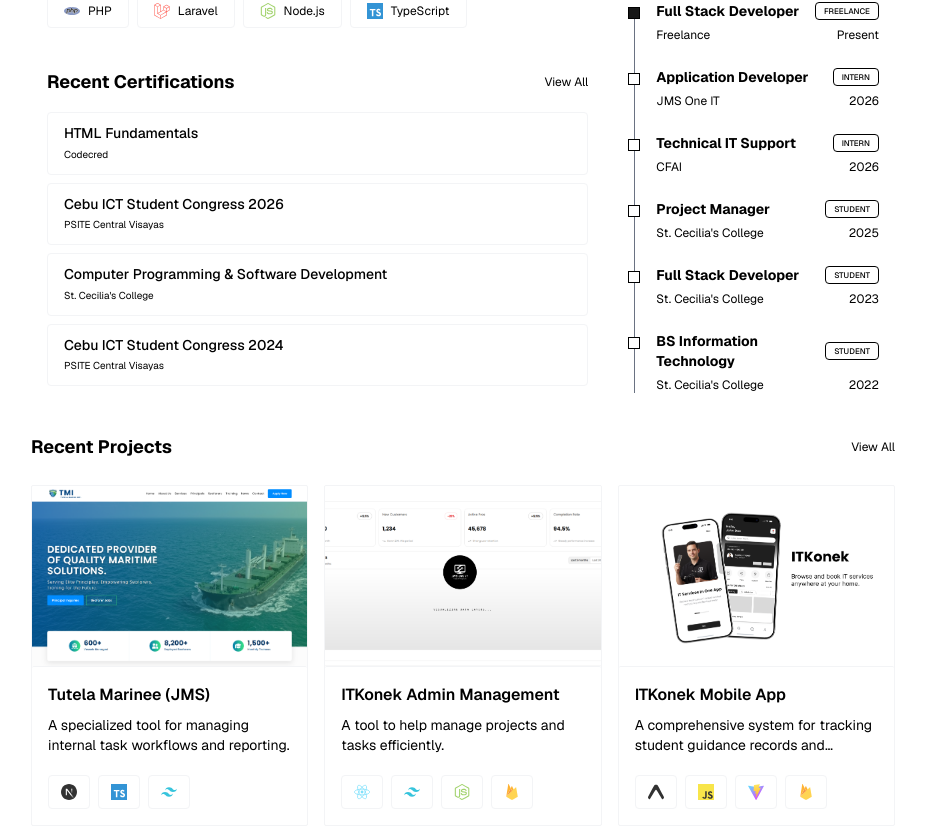
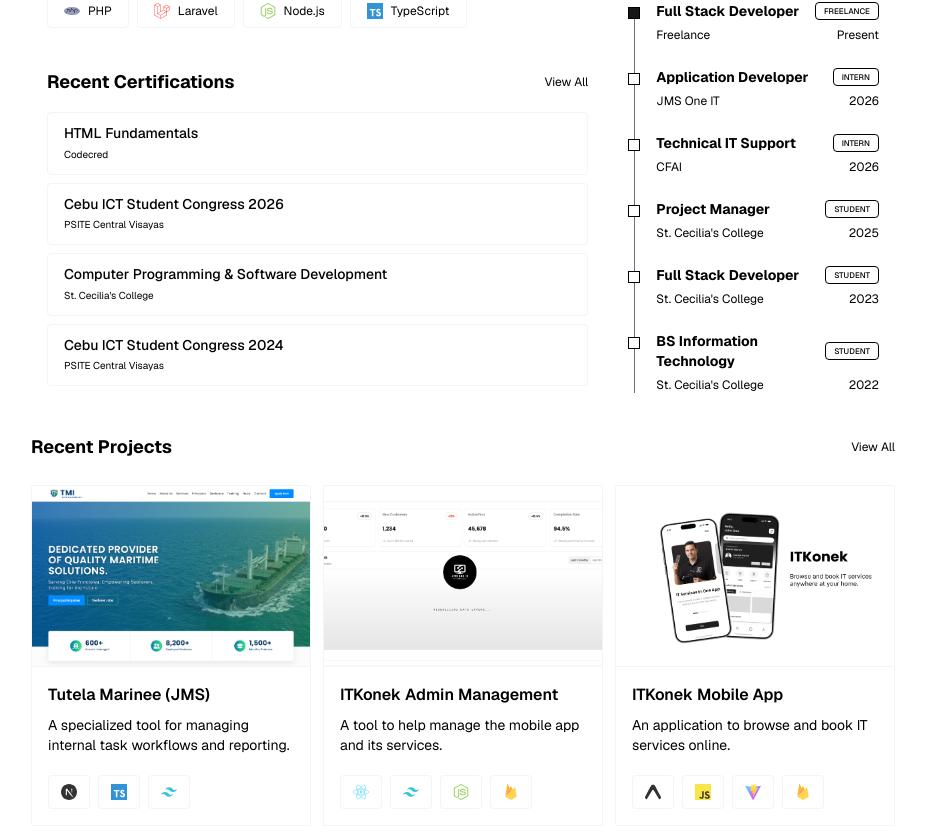
Before and after one commit to cjabendan/cj-dev, a Next.js app: page / in a window 1280 px wide. Shown: the part 639-1477 px from the top of the page, without its empty margins (177-1103 px from the left). Built offline with nearby package versions, Linux system fonts and the light colour scheme.

Commit message:
feat: fix project data and layout

```diff
--- a/components/Projects.tsx
+++ b/components/Projects.tsx
@@ -33,7 +33,7 @@
         </button>
       </div>
 
-      <div className="grid grid-cols-1 md:grid-cols-2 lg:grid-cols-3 gap-4 pb-2">
+      <div className="grid grid-cols-1 md:grid-cols-2 lg:grid-cols-3 gap-3 pb-2">
         {displayedProjects.map((project) => (
           <div
             key={project.id}
--- a/data/projects.json
+++ b/data/projects.json
@@ -2,7 +2,7 @@
   {
     "id": 1,
     "title": "ARQUSTAT | PMS",
-    "description": "An application for purok data management system.",
+    "description": "A software application for purok data management system.",
     "image": "/images/purok-sync.png",
     "type": "Web Application",
     "tech": ["Java", "MySQL"],
@@ -12,7 +12,7 @@
   {
     "id": 2,
     "title": "Truelife Social App",
-    "description": "An application to connect people, anywhere.",
+    "description": "A mobile application to connect people, anywhere.",
     "image": "/images/truelife-mob.png",
     "type": "Mobile Application",
     "tech": ["TypeScript", "Expo", "Clerk", "Convex"],
@@ -22,7 +22,7 @@
   {
     "id": 3,
     "title": "School Guidance (RMS)",
-    "description": "A comprehensive system for tracking student guidance records and counseling history.",
+    "description": "A comprehensive system for managing student guidance records.",
     "image": "/images/thesis.png",
     "type": "Web Application",
     "tech": ["PHP", "Laravel", "Node.js", "MySQL"],
@@ -32,7 +32,7 @@
   {
     "id": 4,
     "title": "ITKonek Mobile App",
-    "description": "A comprehensive system for tracking student guidance records and counseling history.",
+    "description": "An application to browse and book IT services online.",
     "image": "/images/itkonek-mob.png",
     "type": "Web Application",
   "tech": ["Expo", "JavaScript", "ViteJs", "Firebase"],
@@ -42,7 +42,7 @@
   {
     "id": 5,
     "title": "ITKonek Admin Management",
-    "description": "A tool to help manage projects and tasks efficiently.",
+    "description": "A tool to help manage the mobile app and its services.",
     "image": "/images/itkonek.png",
     "type": "Web Application",
     "tech": ["React", "Tailwind", "Node.js", "Firebase"],
```
